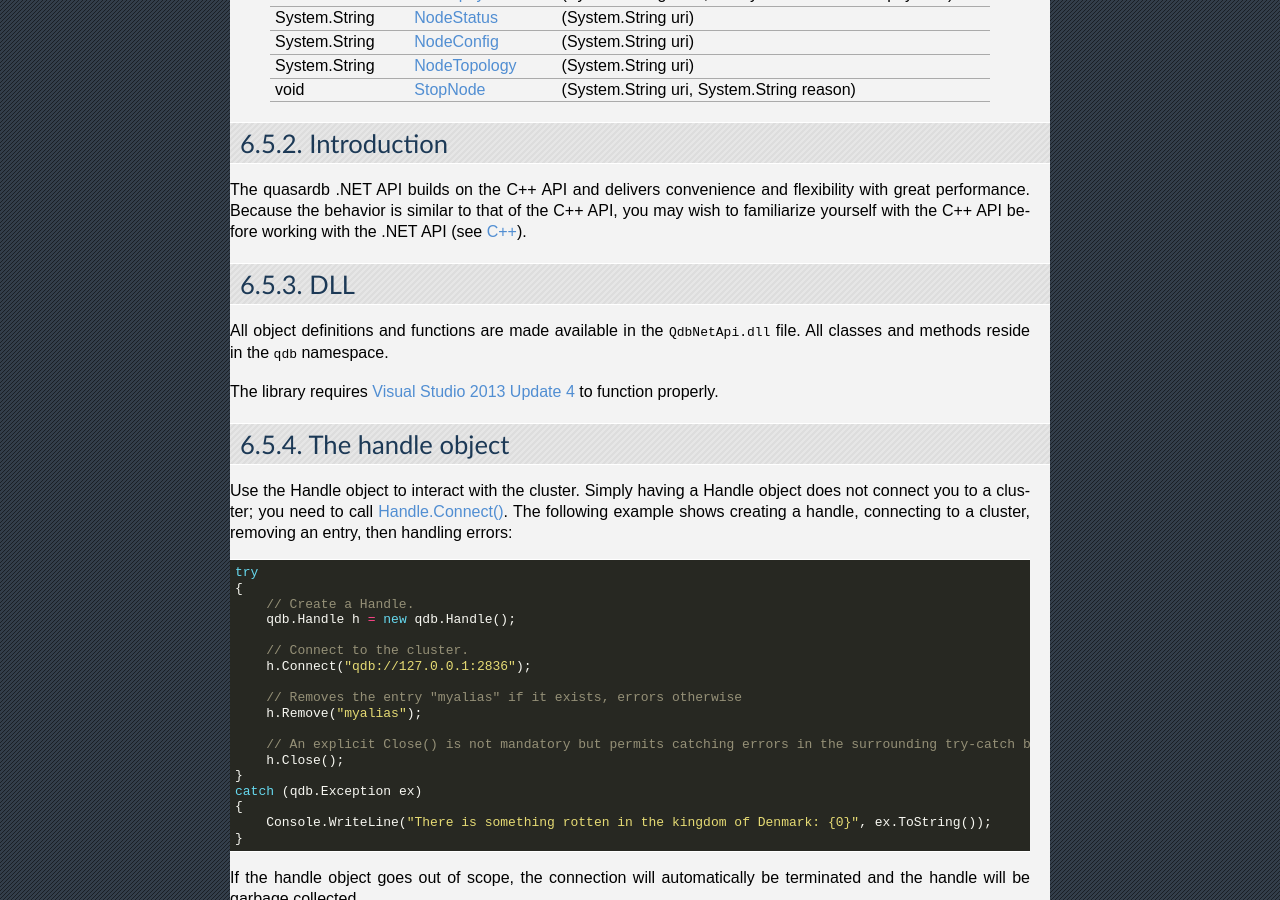
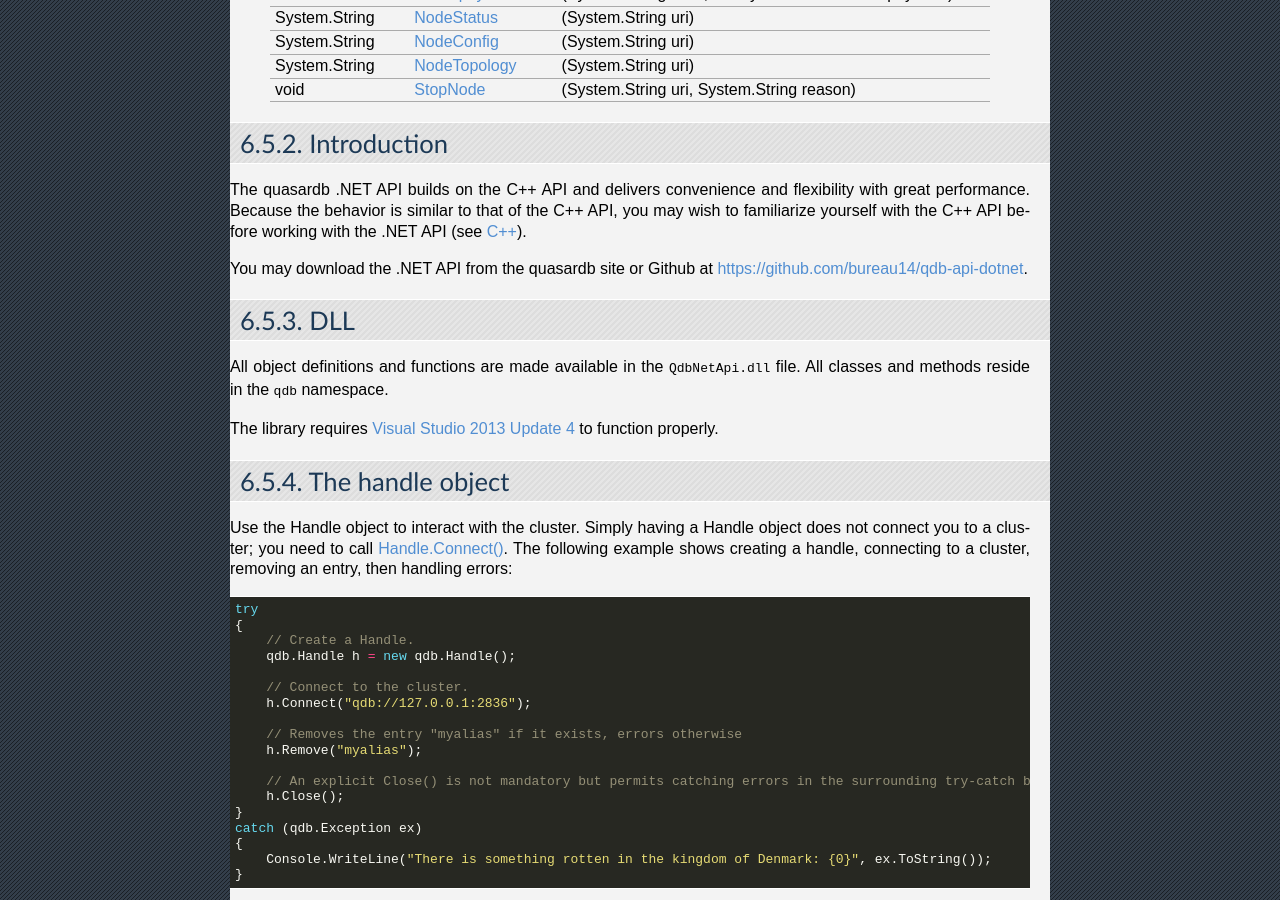
Before and after one commit to iltommi/qdb-documentation, a Sphinx documentation site: the page built from source/api/net.rst, in a window 1280 px wide and 900 px high, scrolled down 827 px. Built offline with Sphinx 7.4.7, drawn with Linux system fonts in a browser that asks for light colours; pages that are not in the unit, such as notebooks, are missing from menus.

Commit message:
Add github link to .NET api.

```diff
--- a/source/api/net.rst
+++ b/source/api/net.rst
@@ -45,6 +45,8 @@ Introduction
 --------------
 
 The quasardb .NET API builds on the C++ API and delivers convenience and flexibility with great performance. Because the behavior is similar to that of the C++ API, you may wish to familiarize yourself with the C++ API before working with the .NET API (see :doc:`cpp`).
+
+You may download the .NET API from the quasardb site or Github at `https://github.com/bureau14/qdb-api-dotnet <https://github.com/bureau14/qdb-api-dotnet>`_.
 
 DLL
 ---
```
